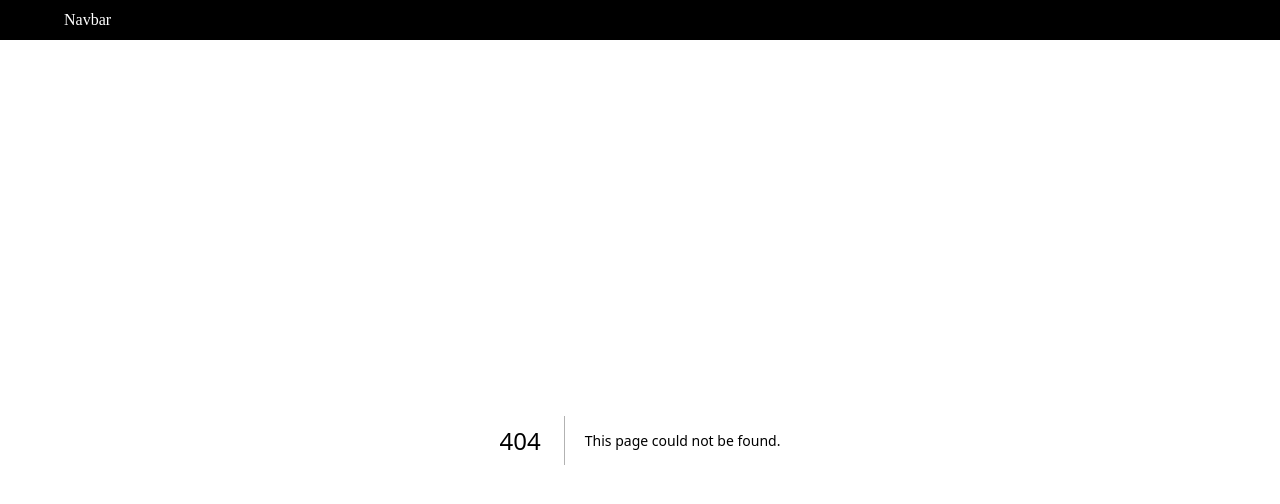
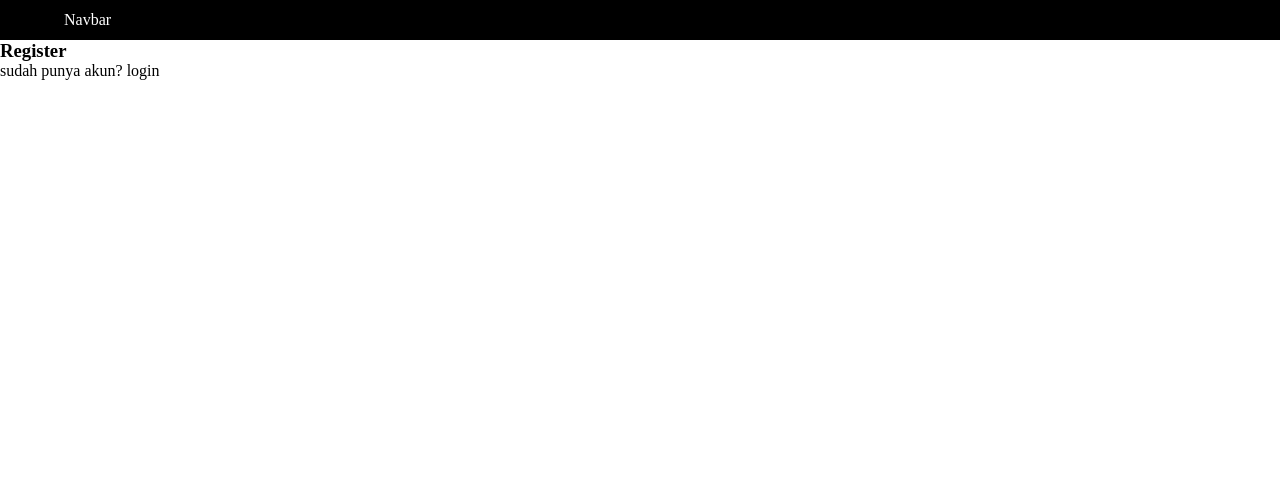
Before and after one commit to Orizaaaaa/belajar-nextjs, a Next.js app: page /auth/register in a window 1280 px wide. Before the commit this address had no page. Shown: the top 504 px of the page. Built offline with nearby package versions, Linux system fonts and the light colour scheme.

Commit message:
Link route

```diff
--- /dev/null
+++ b/src/pages/auth/register.tsx
@@ -0,0 +1,13 @@
+import Link from 'next/link'
+import React from 'react'
+
+const RegisterPage = () => {
+    return (
+        <div>
+            <h3>Register</h3>
+            <p>sudah punya akun? <Link href="/auth/register">login</Link></p>
+        </div>
+    )
+}
+
+export default RegisterPage
```
Also changed, not shown: src/pages/auth/login.tsx (added, +12 -0 lines).
